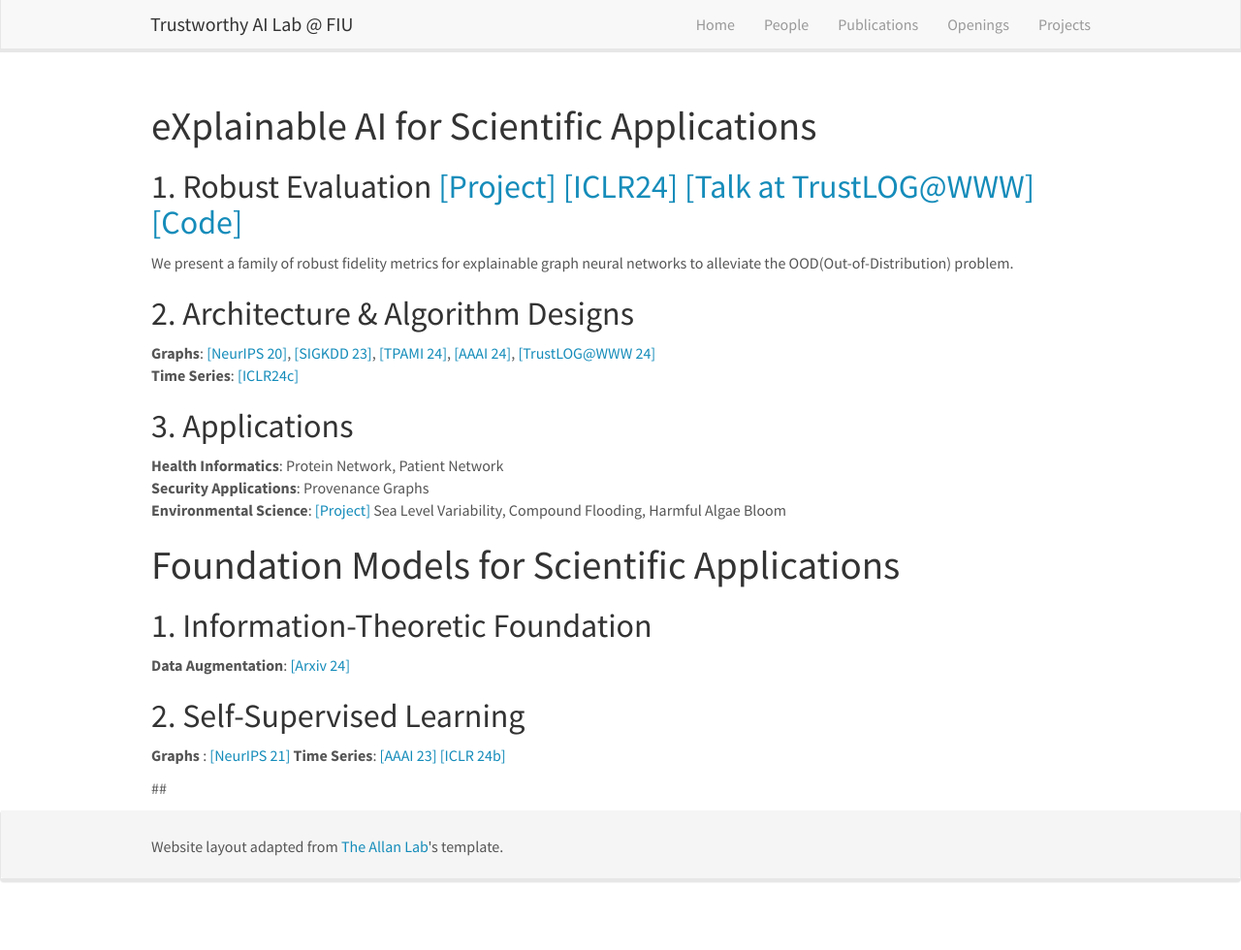
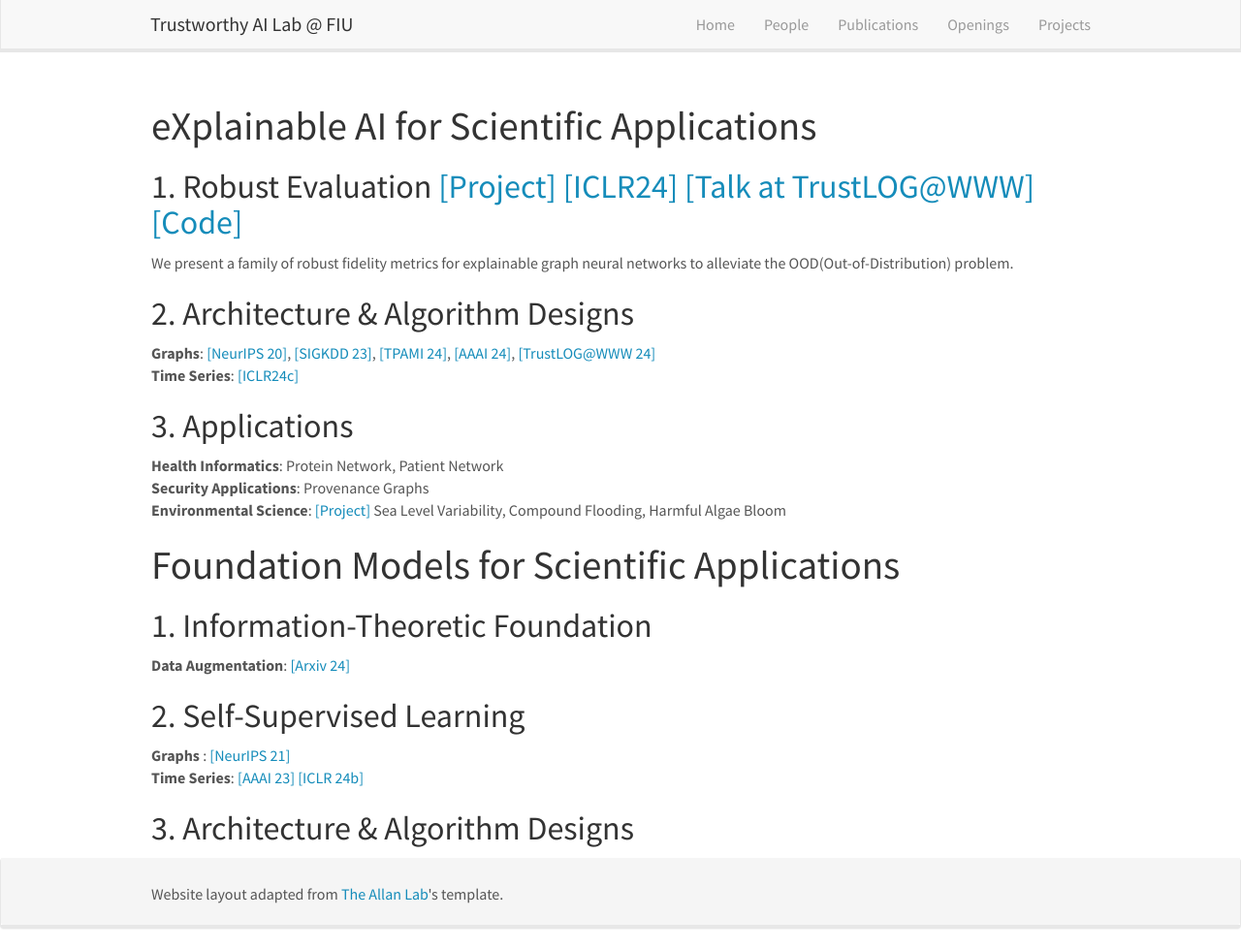
Before and after one commit to trustai4s-lab/trustai4s-lab.github.io, a Jekyll site: the page built from _pages/projects.md, in a window 1280 px wide and 980 px high. Shown: the whole window at 97% size. Built offline with Jekyll 4.4.1, drawn with Linux system fonts in a browser that asks for light colours; nearby versions of some CDN libraries.

Commit message:
Update projects.md

```diff
--- a/_pages/projects.md
+++ b/_pages/projects.md
@@ -27,6 +27,4 @@
 <b> Graphs </b>: [[NeurIPS 21]](https://arxiv.org/abs/2110.15438)
 <b>Time Series</b>: [[AAAI 23]](https://arxiv.org/abs/2303.11911) [[ICLR 24b]](https://arxiv.org/abs/2402.10434)
 
-
-
-##
+## 3. Architecture & Algorithm Designs
```
